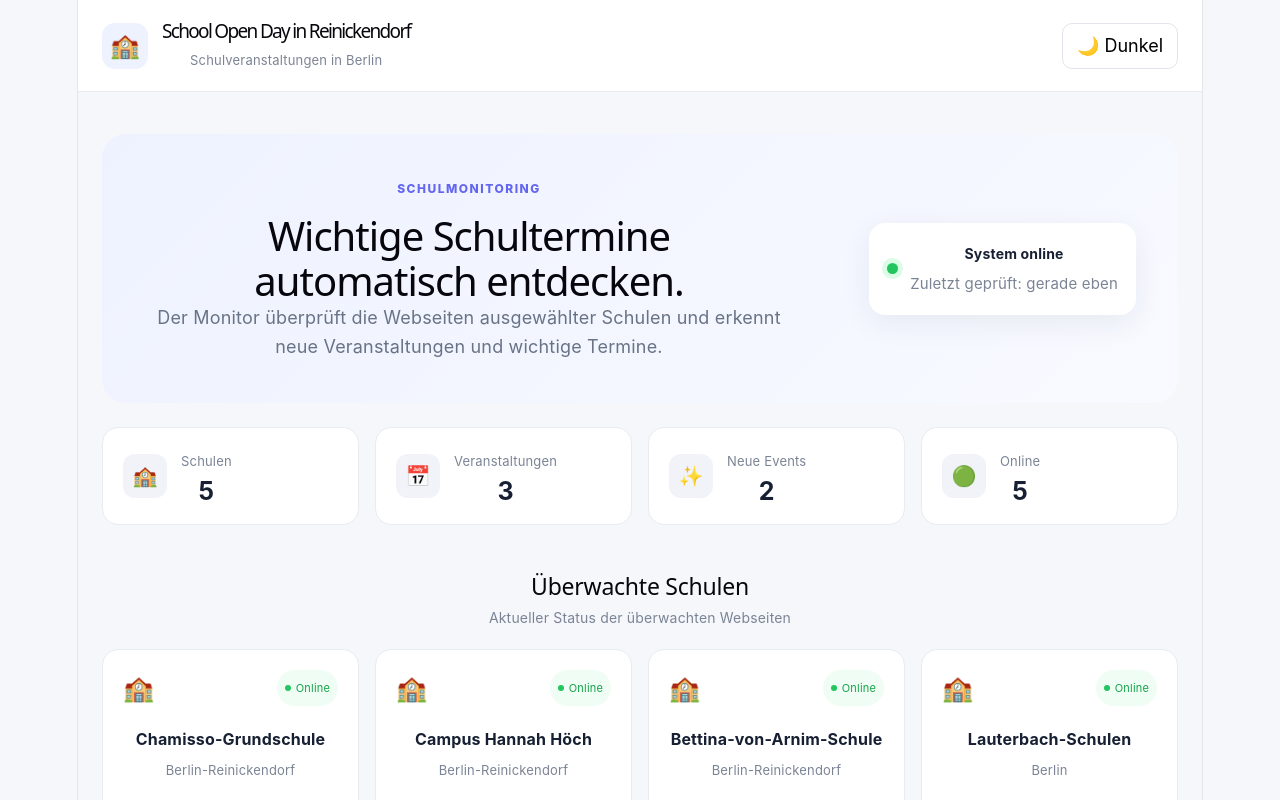
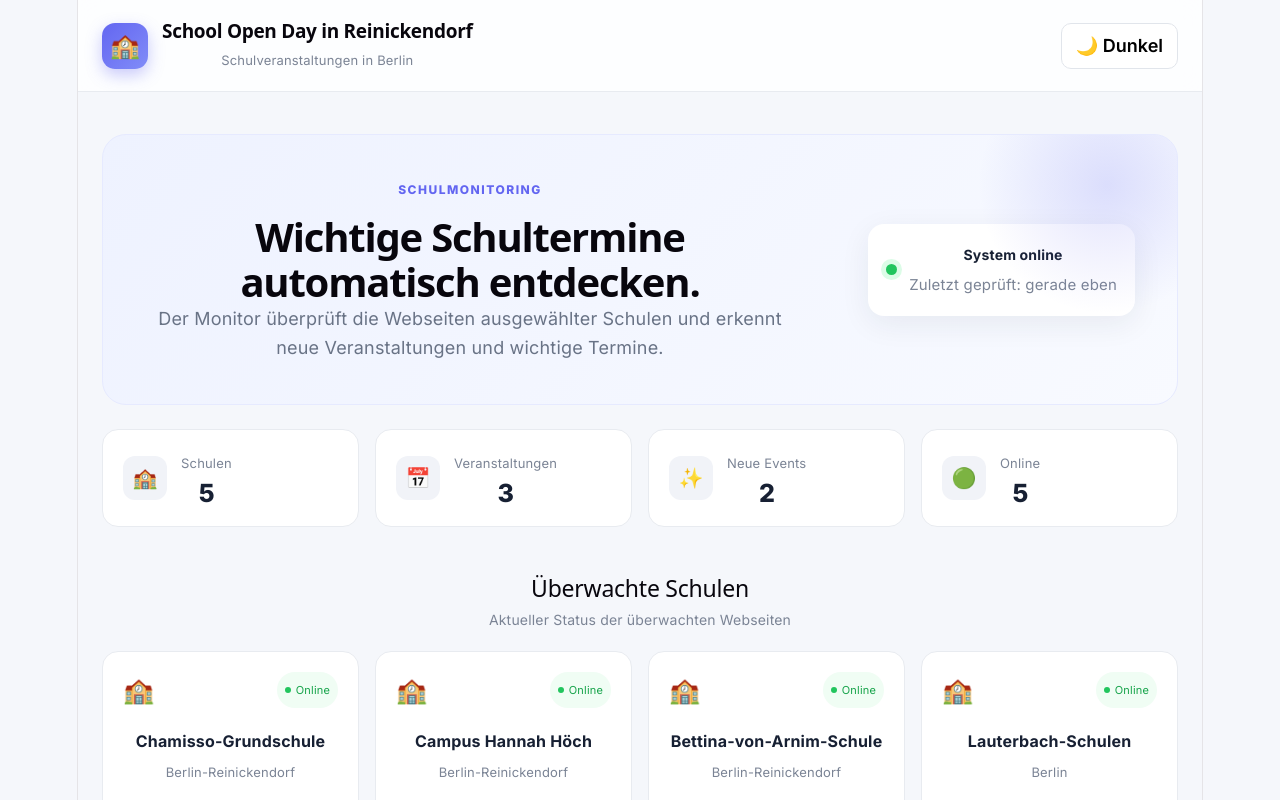
Before and after one commit to kutayba89/chamisso-grundschule-monitor, a React (Vite) app in the folder dashboard/: page / in a window 1280 px wide. Shown: the top 800 px of the page. Built offline with nearby package versions, Linux system fonts and the light colour scheme.

Commit message:
Polish dashboard UI, add Inter font, fix page title and branding

```diff
--- a/dashboard/index.html
+++ b/dashboard/index.html
@@ -1,10 +1,20 @@
 <!doctype html>
-<html lang="en">
+<html lang="de">
   <head>
     <meta charset="UTF-8" />
     <link rel="icon" type="image/svg+xml" href="/favicon.svg" />
     <meta name="viewport" content="width=device-width, initial-scale=1.0" />
-    <title>dashboard</title>
+    <meta
+      name="description"
+      content="Automatisches Monitoring von Tagen der offenen Tür und wichtigen Terminen an Grundschulen in Berlin-Reinickendorf."
+    />
+    <link rel="preconnect" href="https://fonts.googleapis.com" />
+    <link rel="preconnect" href="https://fonts.gstatic.com" crossorigin />
+    <link
+      href="https://fonts.googleapis.com/css2?family=Inter:wght@400;500;600;700;800;900&display=swap"
+      rel="stylesheet"
+    />
+    <title>School Open Day in Reinickendorf</title>
   </head>
   <body>
     <div id="root"></div>
--- a/dashboard/src/App.css
+++ b/dashboard/src/App.css
@@ -9,6 +9,8 @@ body {
     sans-serif;
   background: #f5f7fb;
   color: #172033;
+  -webkit-font-smoothing: antialiased;
+  -moz-osx-font-smoothing: grayscale;
 }
 
 button,
@@ -29,11 +31,17 @@ select {
 }
 
 .header {
-  background: white;
+  background: rgba(255, 255, 255, 0.8);
+  backdrop-filter: saturate(180%) blur(12px);
+  -webkit-backdrop-filter: saturate(180%) blur(12px);
   border-bottom: 1px solid #e8ebf0;
   position: sticky;
   top: 0;
   z-index: 10;
+}
+
+.dark .header {
+  background: rgba(24, 33, 49, 0.8);
 }
 
 .dark .header {
@@ -63,13 +71,17 @@ select {
   display: flex;
   align-items: center;
   justify-content: center;
-  background: #eef2ff;
+  background: linear-gradient(135deg, #6366f1, #818cf8);
+  color: white;
   font-size: 24px;
+  box-shadow: 0 6px 16px rgba(99, 102, 241, 0.35);
 }
 
 .brand h1 {
   margin: 0;
   font-size: 19px;
+  font-weight: 800;
+  letter-spacing: -0.3px;
 }
 
 .brand p {
@@ -84,6 +96,20 @@ select {
   padding: 9px 14px;
   border-radius: 10px;
   cursor: pointer;
+  font-weight: 600;
+  transition:
+    background 0.2s ease,
+    border-color 0.2s ease,
+    transform 0.1s ease;
+}
+
+.theme-button:hover {
+  border-color: #c7cbd3;
+  background: #f9fafb;
+}
+
+.theme-button:active {
+  transform: scale(0.97);
 }
 
 .dark .theme-button {
@@ -107,6 +133,28 @@ select {
   border-radius: 24px;
   background: linear-gradient(135deg, #eef2ff, #f8faff);
   margin-bottom: 24px;
+  border: 1px solid #e6eaff;
+  position: relative;
+  overflow: hidden;
+}
+
+.hero::after {
+  content: "";
+  position: absolute;
+  top: -80px;
+  right: -60px;
+  width: 260px;
+  height: 260px;
+  background: radial-gradient(
+    circle,
+    rgba(99, 102, 241, 0.18),
+    transparent 70%
+  );
+  pointer-events: none;
+}
+
+.dark .hero {
+  border-color: #293548;
 }
 
 .dark .hero {
@@ -125,7 +173,10 @@ select {
   font-size: 40px;
   line-height: 1.12;
   margin: 0;
-  letter-spacing: -1px;
+  letter-spacing: -1.2px;
+  font-weight: 800;
+  position: relative;
+  z-index: 1;
 }
 
 .hero-text {
@@ -188,6 +239,14 @@ select {
   display: flex;
   align-items: center;
   gap: 14px;
+  transition:
+    transform 0.2s ease,
+    box-shadow 0.2s ease;
+}
+
+.stat-card:hover {
+  transform: translateY(-3px);
+  box-shadow: 0 12px 28px rgba(31, 41, 55, 0.09);
 }
 
 .dark .stat-card,
@@ -223,6 +282,8 @@ select {
   display: block;
   font-size: 25px;
   margin-top: 3px;
+  font-weight: 800;
+  letter-spacing: -0.5px;
 }
 
 .section {
--- a/dashboard/src/App.jsx
+++ b/dashboard/src/App.jsx
@@ -280,7 +280,7 @@ function App() {
       </main>
 
       <footer>
-        <p>School Event Monitor · Chamisso-Grundschule Project</p>
+        <p>School Open Day in Reinickendorf · Schulmonitoring Berlin</p>
       </footer>
     </div>
   );
```
